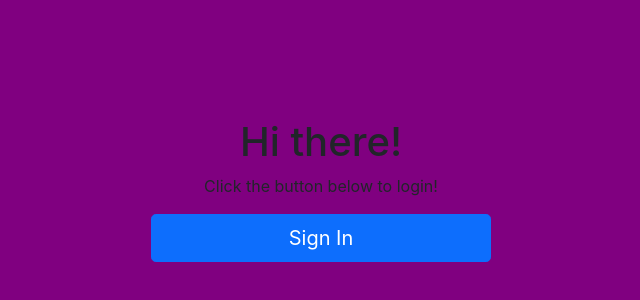
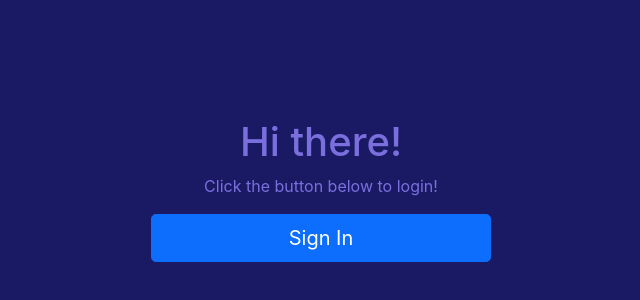
Before and after one commit to gonzalez-aj/INDIVIDUAL-ASSIGNMENT-Team-Roster, a Next.js app: page / in a window 1280 px wide. Shown: the part 170-470 px from the top of the page, without its empty margins (319-959 px from the left). Built offline with nearby package versions, Linux system fonts and the light colour scheme; no server answers.

Commit message:
changed background color n style

```diff
--- a/styles/globals.css
+++ b/styles/globals.css
@@ -18,5 +18,6 @@ a {
 }
 
 body {
-  background-color: purple;
+  background-color: #1A1A64;
+  color: #7B6FDE;
 }
```
